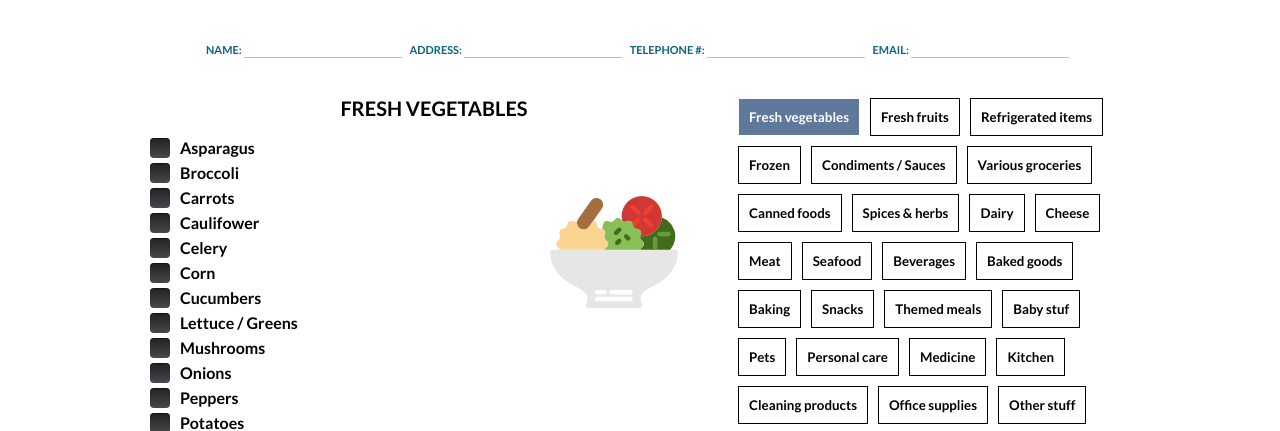
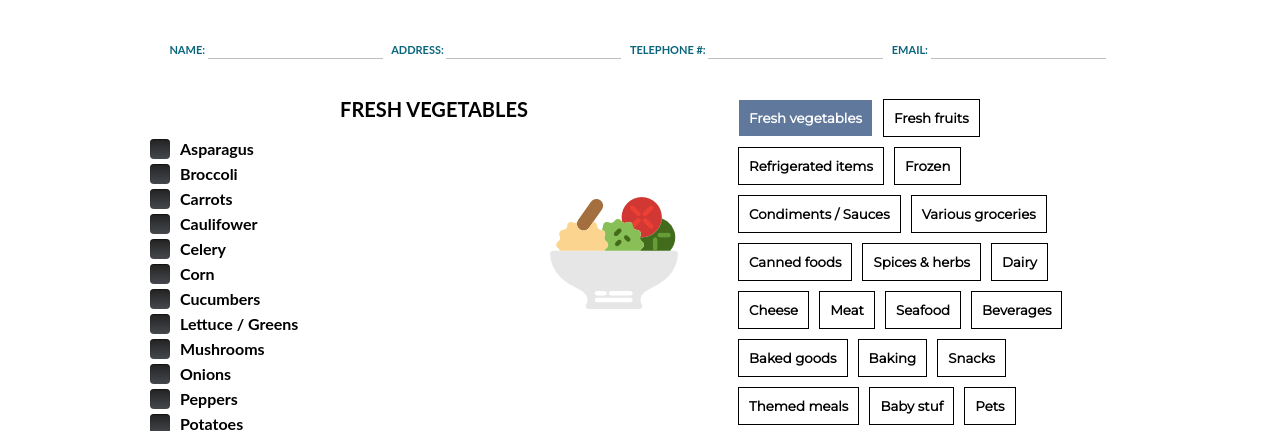
Before and after one commit to Kanji-Overhill/VailButler, a plain HTML site: page app.html in a window 1280 px wide. Shown: the part 311-742 px from the top of the page. Drawn offline with nearby package versions, Linux system fonts and the light colour scheme; a web font is replaced by a local one.

Commit message:
Fix 2 dia 24-2

```diff
--- a/css/main.css
+++ b/css/main.css
@@ -1,4 +1,4 @@
-@import url('https://fonts.googleapis.com/css?family=Lato:300,400,700,900');
+@import url('https://fonts.googleapis.com/css?family=Montserrat:300,400');
 @import url('https://fonts.googleapis.com/css?family=Raleway:300,400,700');
 @import url('https://fonts.googleapis.com/css?family=Roboto:700i,900i');
 @import url('https://fonts.googleapis.com/css?family=Playfair+Display:400,400i');
@@ -31,13 +31,12 @@ footer, header, hgroup, menu, nav, section {
 }
 input, select, textarea, option {
   background-color: #fff;
-  font-family: 'Lato', sans-serif;
+  font-family: 'Montserrat', sans-serif;
 }
 input, select, textarea, button, option:focus{
   outline: none;
-      font-family: 'Lato', sans-serif;
-      font-weight: 300;
-      color: #000000;
+  font-family: 'Montserrat', sans-serif;
+  color: #000000;
 }
 body {
   line-height: 1;
```
